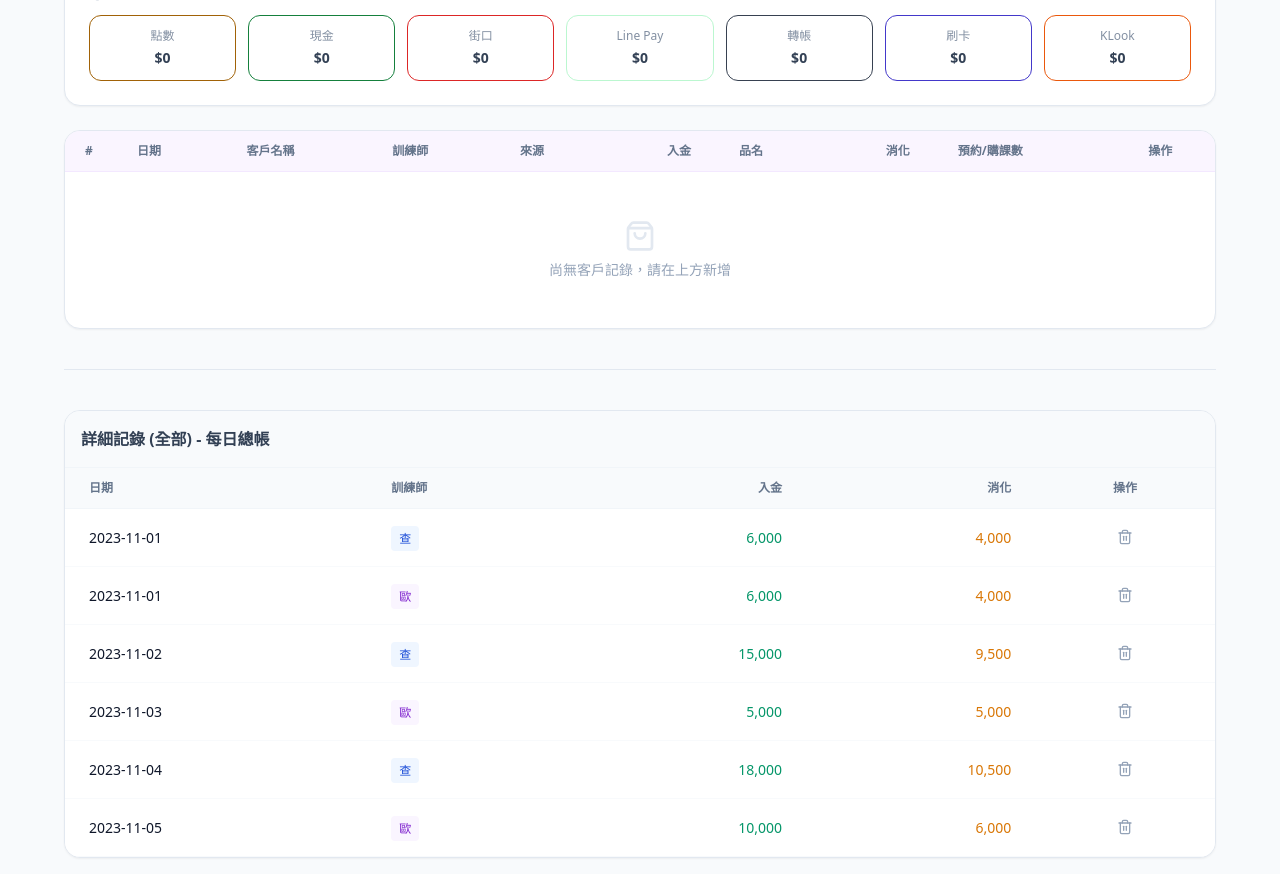
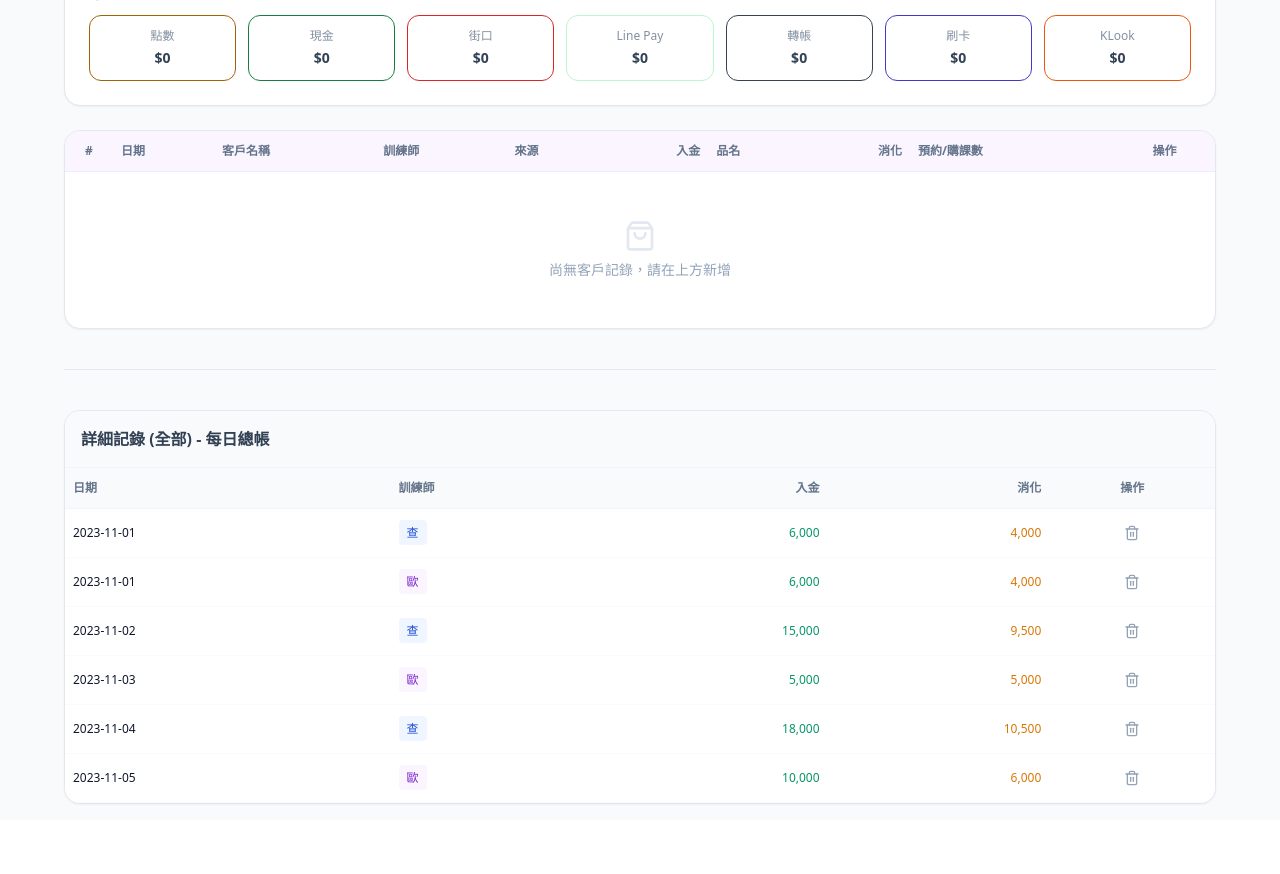
Before and after one commit to lue8e8-eng/ST-BJ4-OPS, a React (Vite) app: page / in a window 1280 px wide. Shown: the part 1380-2254 px from the top of the page. After the commit the page ends 2200 px from the top, so only its background shows below. Built offline with nearby package versions, Linux system fonts and the light colour scheme.

Commit message:
Update App.jsx

```diff
--- a/App.jsx
+++ b/App.jsx
@@ -996,16 +996,16 @@ const App = () => {
                     <table className="w-full text-sm text-left">
                       <thead className="text-xs text-slate-500 uppercase bg-purple-50 border-b border-purple-100">
                         <tr>
-                          <th className="px-4 py-3 text-center w-12 whitespace-nowrap">#</th>
-                          <th className="px-6 py-3 whitespace-nowrap">日期</th>
-                          <th className="px-6 py-3 whitespace-nowrap">客戶名稱</th>
-                          <th className="px-6 py-3 whitespace-nowrap">訓練師</th>
-                          <th className="px-6 py-3 whitespace-nowrap">來源</th>
-                          <th className="px-6 py-3 text-right whitespace-nowrap">入金</th>
-                          <th className="px-6 py-3 whitespace-nowrap">品名</th>
-                          <th className="px-6 py-3 text-right whitespace-nowrap">消化</th>
-                          <th className="px-6 py-3 whitespace-nowrap">預約/購課數</th>
-                          <th className="px-6 py-3 text-center whitespace-nowrap">操作</th>
+                          <th className="px-2 py-3 text-center w-12 text-xs">#</th>
+                          <th className="px-2 py-3 text-xs">日期</th>
+                          <th className="px-2 py-3 text-xs">客戶名稱</th>
+                          <th className="px-2 py-3 text-xs">訓練師</th>
+                          <th className="px-2 py-3 text-xs">來源</th>
+                          <th className="px-2 py-3 text-right text-xs">入金</th>
+                          <th className="px-2 py-3 text-xs">品名</th>
+                          <th className="px-2 py-3 text-right text-xs">消化</th>
+                          <th className="px-2 py-3 text-xs">預約/購課數</th>
+                          <th className="px-2 py-3 text-center text-xs">操作</th>
                         </tr>
                       </thead>
                       <tbody>
@@ -1015,17 +1015,17 @@ const App = () => {
                              const paymentStyle = entry.paymentMethod ? getPaymentMethodStyle(entry.paymentMethod) : '';
                              return (
                                <tr key={entry.id} className={`border-b border-slate-50 hover:bg-slate-50 ${editingId === entry.id ? 'bg-blue-50' : 'bg-white'}`}>
-                                 <td className="px-4 py-4 text-center text-slate-400 font-mono text-xs whitespace-nowrap">
+                                 <td className="px-2 py-3 text-center text-slate-400 font-mono text-xs">
                                    {filteredCustomers.length - index}
                                  </td>
-                                 <td className="px-6 py-4 font-medium text-slate-500 whitespace-nowrap">{entry.date}</td>
-                                 <td className="px-6 py-4 font-bold text-slate-800 whitespace-nowrap">{entry.name}</td>
-                                 <td className="px-6 py-4 whitespace-nowrap">
+                                 <td className="px-2 py-3 font-medium text-slate-500 text-xs">{entry.date}</td>
+                                 <td className="px-2 py-3 font-bold text-slate-800 text-xs">{entry.name}</td>
+                                 <td className="px-2 py-3 text-xs">
                                    <span className={`px-2 py-1 rounded text-xs font-medium ${getPersonBadgeStyle(entry.source)}`}>
                                      {entry.source}
                                    </span>
                                  </td>
-                                 <td className="px-6 py-4 whitespace-nowrap">
+                                 <td className="px-2 py-3 text-xs">
                                    {entry.paymentMethod && (
                                      <span className={`px-2 py-1 rounded border text-xs font-medium flex items-center w-fit gap-1 ${paymentStyle}`}>
                                        <Wallet size={12}/>
@@ -1033,14 +1033,14 @@ const App = () => {
                                      </span>
                                    )}
                                  </td>
-                                 <td className="px-6 py-4 text-right font-medium text-emerald-600 whitespace-nowrap">
+                                 <td className="px-2 py-3 text-right font-medium text-emerald-600 text-xs">
                                    {entry.deposit > 0 ? `$${entry.deposit.toLocaleString()}` : '-'}
                                  </td>
-                                 <td className="px-6 py-4 text-slate-700 whitespace-nowrap">{entry.product}</td>
-                                 <td className="px-6 py-4 text-right font-medium text-amber-600 whitespace-nowrap">
+                                 <td className="px-2 py-3 text-slate-700 text-xs">{entry.product}</td>
+                                 <td className="px-2 py-3 text-right font-medium text-amber-600 text-xs">
                                    {entry.burn > 0 ? `$${entry.burn.toLocaleString()}` : '-'}
                                  </td>
-                                 <td className="px-6 py-4 whitespace-nowrap">
+                                 <td className="px-2 py-3 text-xs">
                                     <div className="flex flex-wrap gap-1">
                                        {entry.isNewMemberBuy && <span className="px-2 py-0.5 rounded text-[10px] font-medium bg-pink-100 text-pink-700 border border-pink-200">新客購課</span>}
                                        {entry.isNewMemberReserve && <span className="px-2 py-0.5 rounded text-[10px] font-medium bg-purple-100 text-purple-700 border border-purple-200">新客預約</span>}
@@ -1048,7 +1048,7 @@ const App = () => {
                                        {entry.isOldMemberReserve && <span className="px-2 py-0.5 rounded text-[10px] font-medium bg-cyan-100 text-cyan-700 border border-cyan-200">舊客預約</span>}
                                     </div>
                                  </td>
-                                 <td className="px-6 py-4 text-center flex items-center justify-center gap-2 whitespace-nowrap">
+                                 <td className="px-2 py-3 text-center flex items-center justify-center gap-2 text-xs">
                                    <button
                                      onClick={() => handleEditCustomer(entry)}
                                      className="text-blue-400 hover:text-blue-600 transition-colors p-1 rounded hover:bg-blue-50"
@@ -1069,7 +1069,7 @@ const App = () => {
                           })
                         ) : (
                           <tr>
-                            <td colSpan="10" className="px-6 py-12 text-center text-slate-400">
+                            <td colSpan="10" className="px-2 py-12 text-center text-slate-400">
                               <div className="flex flex-col items-center justify-center gap-2">
                                 <ShoppingBag className="w-8 h-8 text-slate-200"/>
                                 <p>尚無客戶記錄，請在上方新增</p>
@@ -1098,26 +1098,26 @@ const App = () => {
               <table className="w-full text-sm text-left">
                 <thead className="text-xs text-slate-500 uppercase bg-slate-50 border-b border-slate-100">
                   <tr>
-                    <th className="px-6 py-3 whitespace-nowrap">日期</th>
-                    <th className="px-6 py-3 whitespace-nowrap">訓練師</th>
-                    <th className="px-6 py-3 text-right whitespace-nowrap">入金</th>
-                    <th className="px-6 py-3 text-right whitespace-nowrap">消化</th>
-                    <th className="px-6 py-3 text-center whitespace-nowrap">操作</th>
+                    <th className="px-2 py-3 text-xs">日期</th>
+                    <th className="px-2 py-3 text-xs">訓練師</th>
+                    <th className="px-2 py-3 text-right text-xs">入金</th>
+                    <th className="px-2 py-3 text-right text-xs">消化</th>
+                    <th className="px-2 py-3 text-center text-xs">操作</th>
                   </tr>
                 </thead>
                 <tbody>
                   {filteredEntries.length > 0 ? (
                     filteredEntries.map((entry) => (
                       <tr key={entry.id} className="bg-white border-b border-slate-50 hover:bg-slate-50">
-                        <td className="px-6 py-4 font-medium text-slate-900 whitespace-nowrap">{entry.date}</td>
-                        <td className="px-6 py-4 whitespace-nowrap">
+                        <td className="px-2 py-3 font-medium text-slate-900 text-xs">{entry.date}</td>
+                        <td className="px-2 py-3 text-xs">
                           <span className={`px-2 py-1 rounded text-xs font-medium ${getPersonBadgeStyle(entry.person)}`}>
                             {entry.person}
                           </span>
                         </td>
-                        <td className="px-6 py-4 text-right text-emerald-600 font-medium whitespace-nowrap">{entry.income.toLocaleString()}</td>
-                        <td className="px-6 py-4 text-right text-amber-600 font-medium whitespace-nowrap">{entry.consumption.toLocaleString()}</td>
-                        <td className="px-6 py-4 text-center whitespace-nowrap">
+                        <td className="px-2 py-3 text-right text-emerald-600 font-medium text-xs">{entry.income.toLocaleString()}</td>
+                        <td className="px-2 py-3 text-right text-amber-600 font-medium text-xs">{entry.consumption.toLocaleString()}</td>
+                        <td className="px-2 py-3 text-center text-xs">
                           <button onClick={() => handleDelete(entry.id)} className="text-slate-400 hover:text-red-500 transition-colors p-1 rounded-full hover:bg-red-50" title="刪除資料">
                             <Trash2 size={16} />
                           </button>
@@ -1126,7 +1126,7 @@ const App = () => {
                     ))
                   ) : (
                     <tr>
-                      <td colSpan="5" className="px-6 py-8 text-center text-slate-400">尚無符合的資料，請新增</td>
+                      <td colSpan="5" className="px-2 py-8 text-center text-slate-400">尚無符合的資料，請新增</td>
                     </tr>
                   )}
                 </tbody>
```
